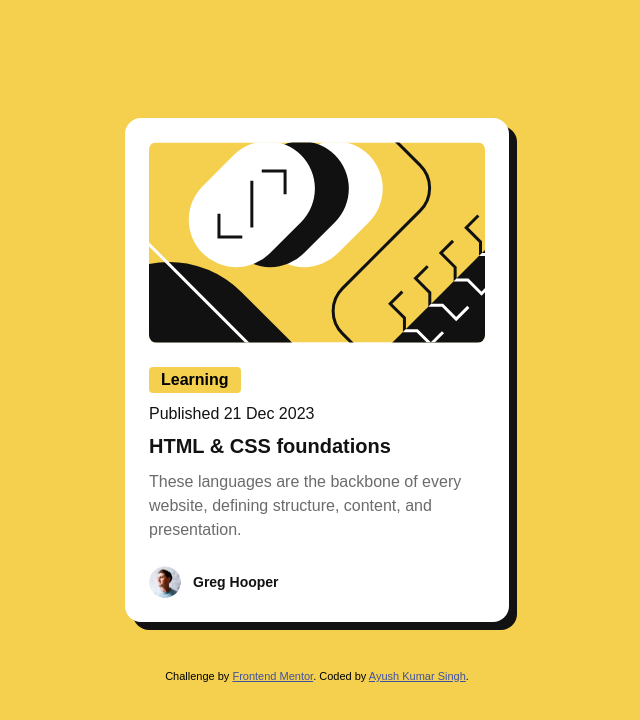
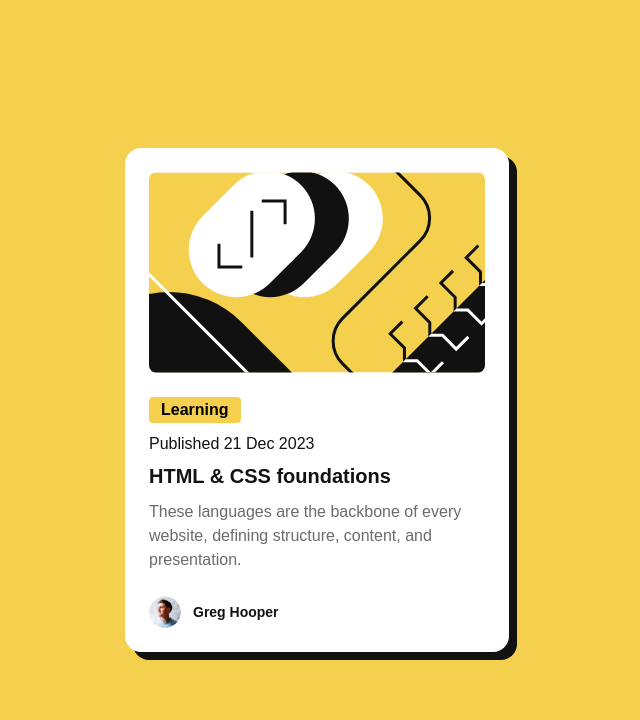
Before and after one commit to ayushinsingh/blog-preview-card, a plain HTML site: page index.html in a window 1280 px wide. Shown: the whole page, without its empty margins (323-963 px from the left). Drawn offline with Linux system fonts and the light colour scheme.

Commit message:
fixed issue

```diff
--- a/index.html
+++ b/index.html
@@ -38,7 +38,7 @@
           <span class="card__tag">Learning</span>
           <p class="card__date">Published 21 Dec 2023</p>
 
-          <h2 class="card__title">HTML &amp; CSS foundations</h2>
+          <h1 class="card__title">HTML &amp; CSS foundations</h1>
           <p class="card__description">
             These languages are the backbone of every website, defining
             structure, content, and presentation.
@@ -54,13 +54,5 @@
         </div>
       </article>
     </main>
-    <footer>
-      <div class="attribution">
-        Challenge by
-        <a href="https://www.frontendmentor.io?ref=challenge" target="_blank"
-          >Frontend Mentor</a
-        >. Coded by <a href="#">Ayush Kumar Singh</a>.
-      </div>
-    </footer>
   </body>
 </html>
```
